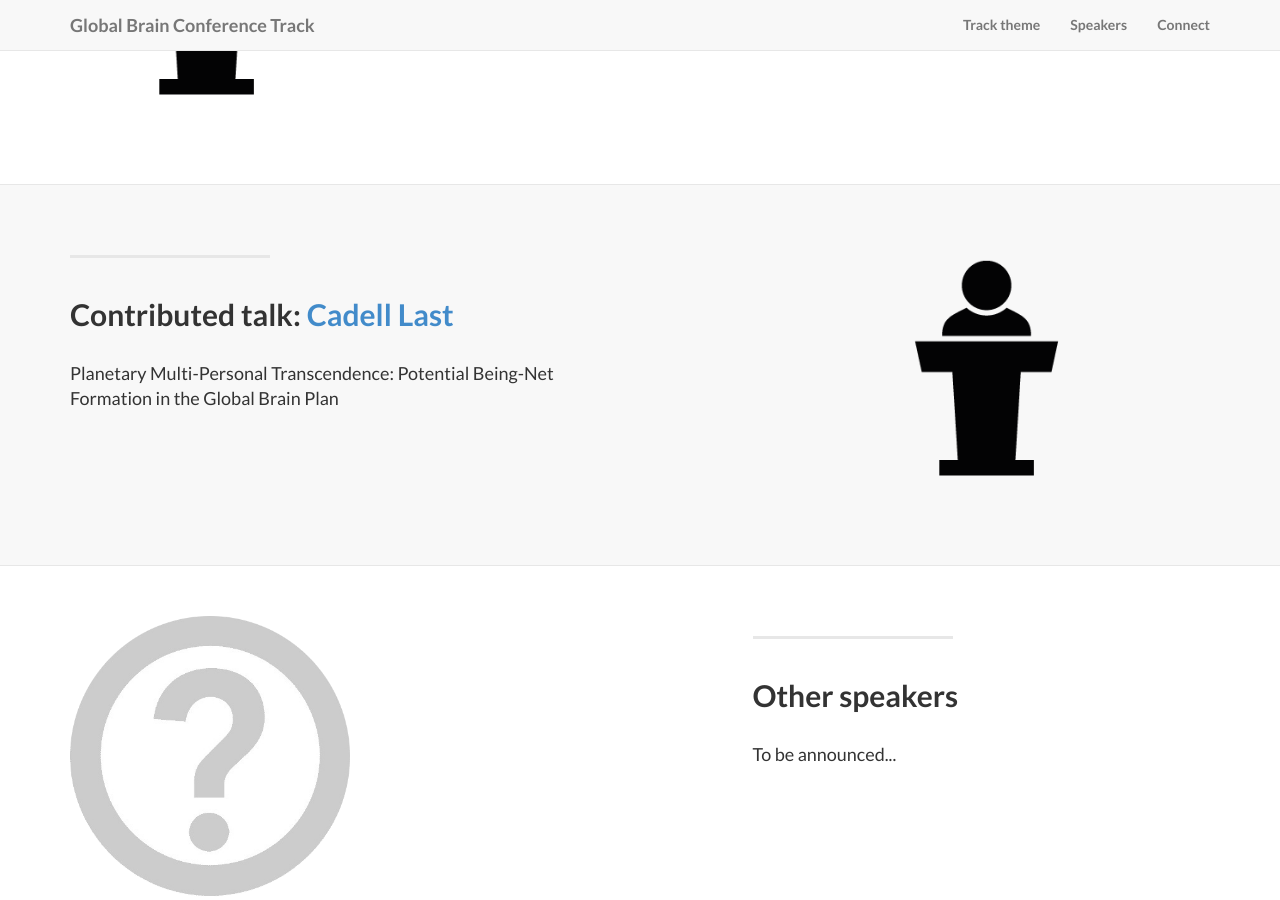
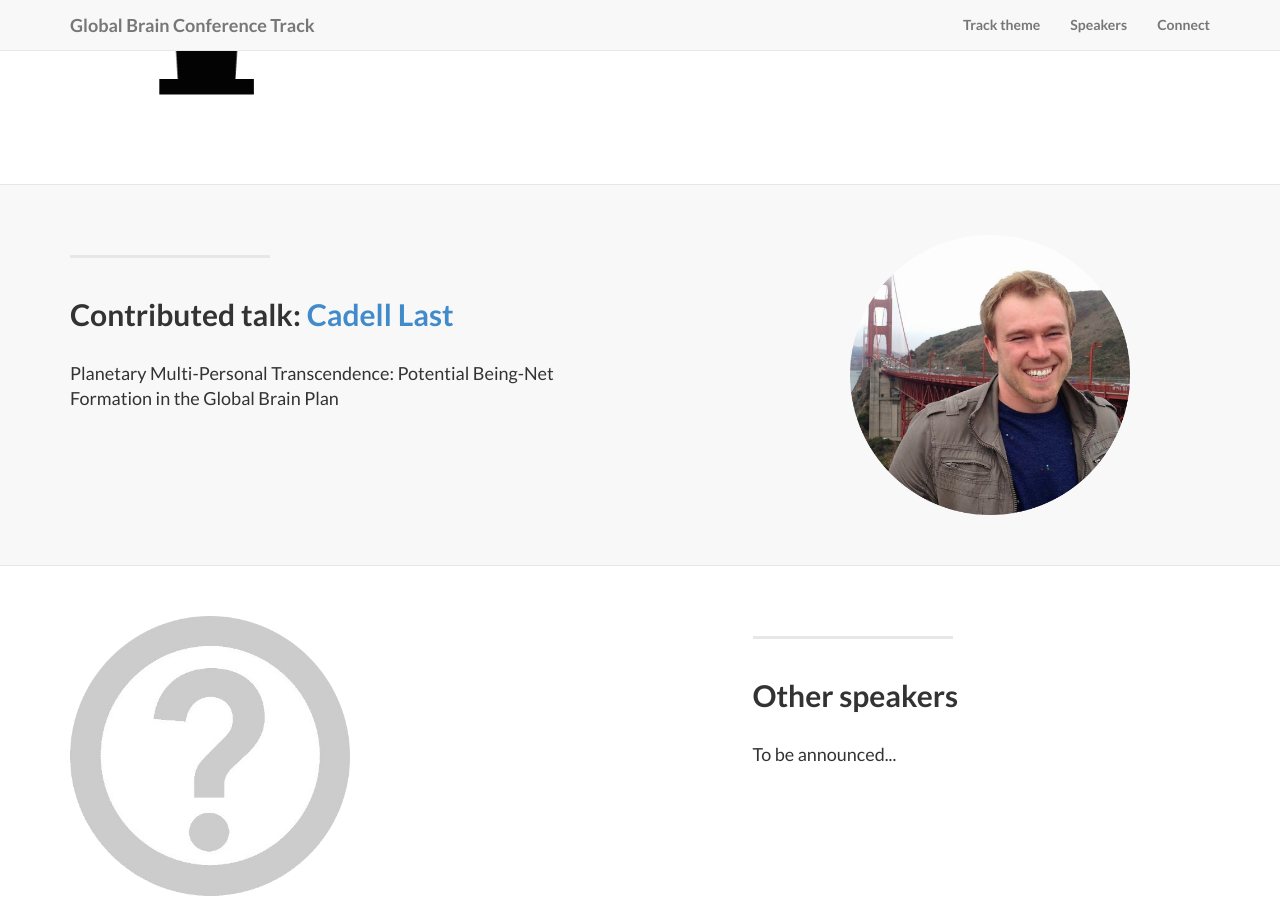
Before and after one commit to globalbraininstitute/vienna2015, a Jekyll site: the page built from index.html, in a window 1280 px wide and 900 px high, scrolled down 5136 px. Built offline with Jekyll 4.4.1, drawn with Linux system fonts in a browser that asks for light colours.

Commit message:
cadells photo

```diff
--- a/_posts/2015-04-17-cadell_last.markdown
+++ b/_posts/2015-04-17-cadell_last.markdown
@@ -2,7 +2,7 @@
 title: Contributed talk&#58; <a href='http://cadelllast.com/' target='blank'>Cadell Last</a>
 layout: default
 date: 2015-04-17
-img: ../people/anonymous.png
+img: ../people/cadell.png
 link: speakers/last
 category: Speakers
 description: |
```
Also changed, not shown: img/people/cadell.png (added).
